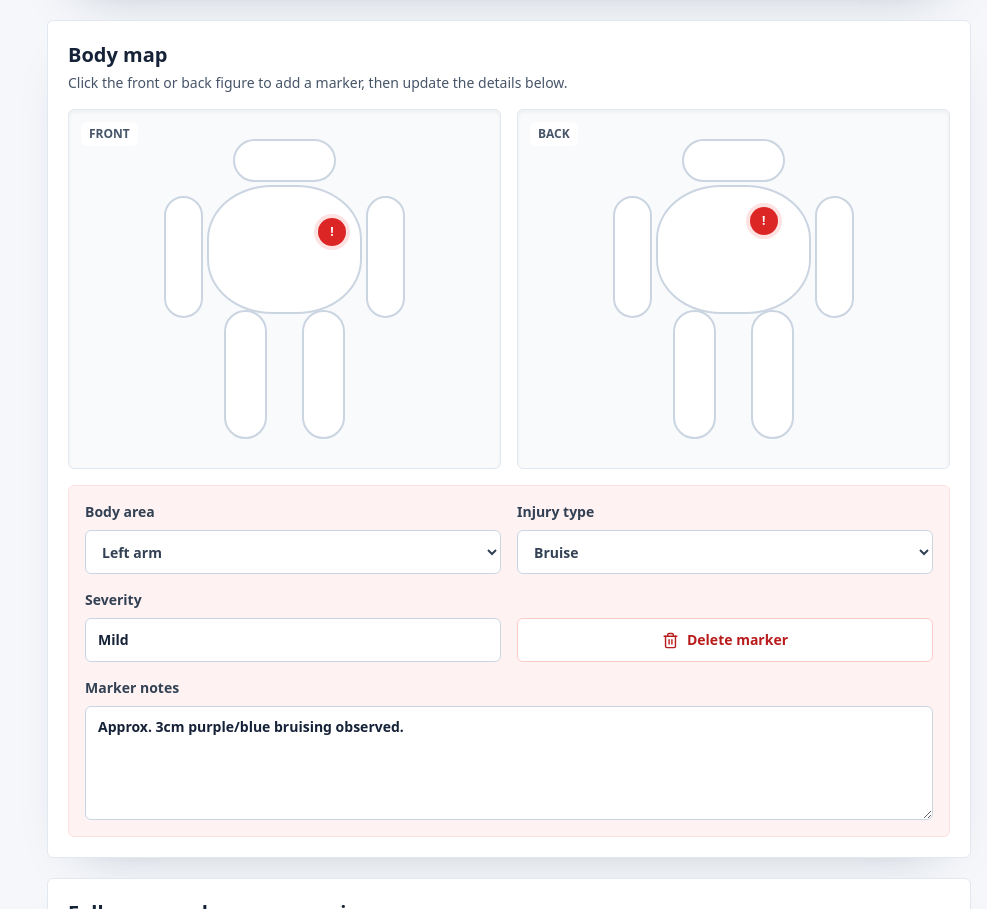
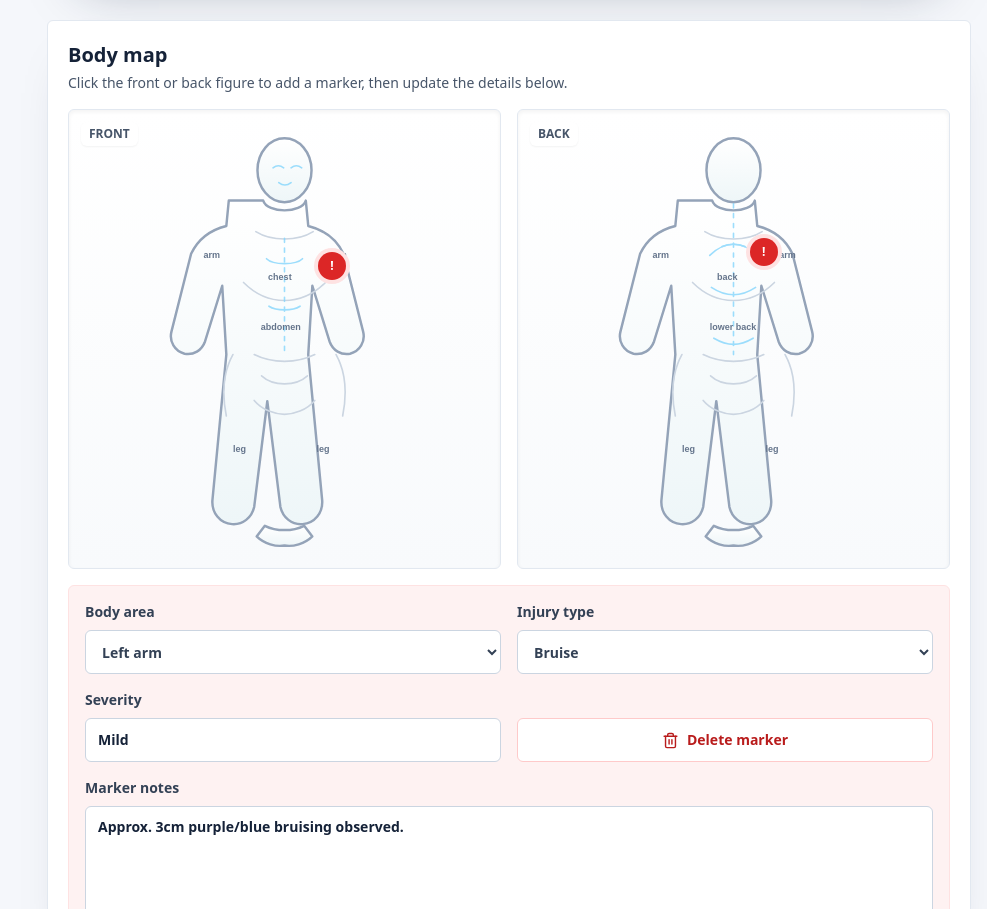
Before and after one commit to DENMWA/EMPOWER, a Next.js app: page /incidents/new in a window 1280 px wide. Shown: the part 1784-2693 px from the top of the page, without its empty margins (293-1280 px from the left). Built offline with nearby package versions, Linux system fonts and the light colour scheme; no server answers.

Commit message:
Improve incident injury body map

```diff
--- a/components/incidents/IncidentReportForm.tsx
+++ b/components/incidents/IncidentReportForm.tsx
@@ -87,6 +87,62 @@ function TextArea({ label, value, onChange }: { label: string; value: string; on
   );
 }
 
+function HumanBodyFigure({ view }: { view: BodyView }) {
+  const gradientId = `incident-body-${view}`;
+  const guide = view === "front";
+
+  return (
+    <svg aria-hidden="true" viewBox="0 0 240 520" className="pointer-events-none h-full max-h-[450px] w-full">
+      <defs>
+        <linearGradient id={gradientId} x1="0" x2="0" y1="0" y2="1">
+          <stop offset="0%" stopColor="#ffffff" />
+          <stop offset="100%" stopColor="#eef6f8" />
+        </linearGradient>
+      </defs>
+      <g fill={`url(#${gradientId})`} stroke="#94a3b8" strokeLinecap="round" strokeLinejoin="round" strokeWidth="3">
+        <path d="M94 91c5 16 47 16 52 0l3 31c20 5 35 17 43 34l24 95c3 12-4 24-16 27-11 2-21-4-25-15l-21-68-5 84 17 178c1 15-9 28-24 29-13 1-24-8-27-21l-16-129-16 129c-3 13-14 22-27 21-15-1-25-14-24-29l17-178-5-84-21 68c-4 11-14 17-25 15-12-3-19-15-16-27l24-95c8-17 23-29 43-34l3-31Z" />
+        <ellipse cx="120" cy="54" rx="33" ry="39" />
+        <path d="M96 488c14 7 34 7 48 0l10 13c-9 9-24 13-34 11-10 2-25-2-34-11l10-13Z" />
+      </g>
+      <g fill="none" stroke="#cbd5e1" strokeLinecap="round" strokeLinejoin="round" strokeWidth="2">
+        <path d="M85 129c19 12 51 12 70 0" />
+        <path d="M83 279c22 11 52 11 74 0" />
+        <path d="M92 305c14 13 42 13 56 0" />
+        <path d="M70 191c15 15 30 22 50 22s35-7 50-22" />
+        <path d="M83 335c10 12 26 17 37 17s27-5 37-17" />
+        <path d="M57 279c-11 20-14 45-8 75" />
+        <path d="M183 279c11 20 14 45 8 75" />
+      </g>
+      {guide ? (
+        <g fill="none" stroke="#7dd3fc" strokeLinecap="round" strokeLinejoin="round" strokeWidth="2" opacity="0.75">
+          <path d="M106 51c4-3 9-3 13 0" />
+          <path d="M128 51c4-3 9-3 13 0" />
+          <path d="M113 69c5 4 10 4 15 0" />
+          <path d="M120 137v138" strokeDasharray="5 7" />
+          <path d="M98 162c8 8 36 8 44 0" />
+          <path d="M101 220c9 6 29 6 38 0" />
+        </g>
+      ) : (
+        <g fill="none" stroke="#7dd3fc" strokeLinecap="round" strokeLinejoin="round" strokeWidth="2" opacity="0.75">
+          <path d="M120 95v184" strokeDasharray="5 7" />
+          <path d="M91 158c13-13 27-17 43-11" />
+          <path d="M149 158c-13-13-27-17-43-11" />
+          <path d="M93 197c18 12 36 12 54 0" />
+          <path d="M96 259c17 10 31 10 48 0" />
+        </g>
+      )}
+      <g fill="#64748b" fontFamily="Arial, sans-serif" fontSize="11" fontWeight="700" letterSpacing="0">
+        <text x="21" y="161">arm</text>
+        <text x="176" y="161">arm</text>
+        <text x="100" y="188">{guide ? "chest" : "back"}</text>
+        <text x="91" y="249">{guide ? "abdomen" : "lower back"}</text>
+        <text x="57" y="398">leg</text>
+        <text x="159" y="398">leg</text>
+      </g>
+    </svg>
+  );
+}
+
 function BodyMap({ view, markers, onAdd, onSelect }: { view: BodyView; markers: BodyMarker[]; onAdd: (view: BodyView, x: number, y: number) => void; onSelect: (id: string) => void }) {
   return (
     <button
@@ -95,16 +151,13 @@ function BodyMap({ view, markers, onAdd, onSelect }: { view: BodyView; markers:
         const rect = event.currentTarget.getBoundingClientRect();
         onAdd(view, Math.round(((event.clientX - rect.left) / rect.width) * 100), Math.round(((event.clientY - rect.top) / rect.height) * 100));
       }}
-      className="relative min-h-[360px] overflow-hidden rounded-md border border-slate-200 bg-slate-50 text-left shadow-inner"
+      className="relative min-h-[460px] overflow-hidden rounded-md border border-slate-200 bg-gradient-to-b from-white to-slate-50 text-left shadow-inner"
       aria-label={`Add ${view} body marker`}
     >
-      <div className="absolute inset-x-[38%] top-[8%] h-[12%] rounded-full border-2 border-slate-300 bg-white" />
-      <div className="absolute inset-x-[32%] top-[21%] h-[36%] rounded-[42%] border-2 border-slate-300 bg-white" />
-      <div className="absolute left-[22%] top-[24%] h-[34%] w-[9%] rounded-full border-2 border-slate-300 bg-white" />
-      <div className="absolute right-[22%] top-[24%] h-[34%] w-[9%] rounded-full border-2 border-slate-300 bg-white" />
-      <div className="absolute left-[36%] top-[56%] h-[36%] w-[10%] rounded-full border-2 border-slate-300 bg-white" />
-      <div className="absolute right-[36%] top-[56%] h-[36%] w-[10%] rounded-full border-2 border-slate-300 bg-white" />
-      <span className="absolute left-3 top-3 rounded-md bg-white px-2 py-1 text-xs font-bold uppercase text-slate-600">{view}</span>
+      <div className="absolute inset-4 flex items-center justify-center">
+        <HumanBodyFigure view={view} />
+      </div>
+      <span className="absolute left-3 top-3 rounded-md bg-white px-2 py-1 text-xs font-bold uppercase text-slate-600 shadow-sm">{view}</span>
       {markers.filter((marker) => marker.view === view).map((marker) => (
         <span
           key={marker.id}
```
